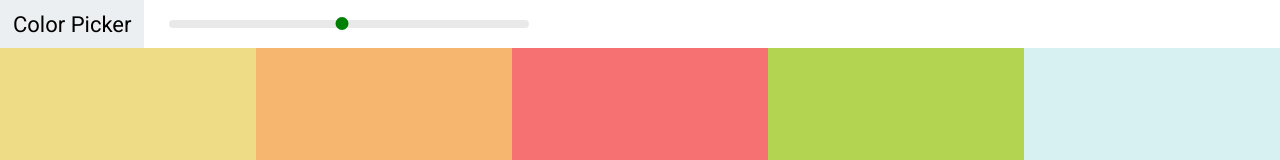
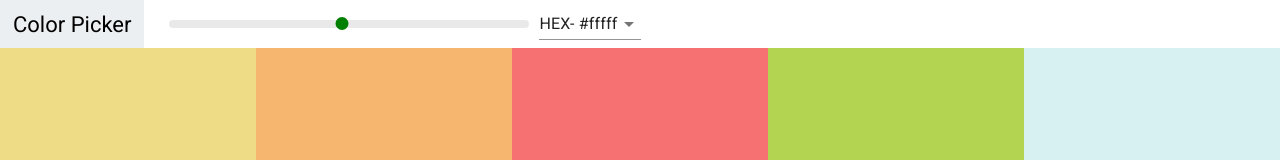
Before and after one commit to samanth619/FlatUI-clone, a React (Create React App) app: page / in a window 1280 px wide. Shown: the top 160 px of the page. Built offline with nearby package versions, Linux system fonts and the light colour scheme.

Commit message:
Adding Select Input to choose color-code format

```diff
--- a/package.json
+++ b/package.json
@@ -3,6 +3,7 @@
   "version": "0.1.0",
   "private": true,
   "dependencies": {
+    "@material-ui/core": "^4.11.4",
     "@testing-library/jest-dom": "^5.14.1",
     "@testing-library/react": "^11.2.7",
     "@testing-library/user-event": "^12.8.3",
--- a/src/Navbar.js
+++ b/src/Navbar.js
@@ -1,9 +1,21 @@
 import React, { Component } from 'react'
 import Slider from 'rc-slider';
+import Select from '@material-ui/core/Select';
+import MenuItem from '@material-ui/core/MenuItem';
 import 'rc-slider/assets/index.css';
 import './Navbar.css';
 
 export default class Navbar extends Component {
+    constructor(props){
+        super(props);
+        this.state = {format:"hex"};
+        this.handleSelect = this.handleSelect.bind(this);
+    }
+    handleSelect(e){
+        this.setState({format:e.target.value},()=>{
+            this.props.handleChange(this.state.format);
+        });
+    }
     render() {
         const {level,changeLevel} = this.props;
         return (
@@ -22,6 +34,13 @@ export default class Navbar extends Component {
                  />
                  </div>
                </div>
+               <div className="select-container">
+                     <Select value={this.state.format} onChange={this.handleSelect}>
+                         <MenuItem value="hex">HEX- #fffff</MenuItem>
+                         <MenuItem value="rgb">RGB- #255,255,255</MenuItem>
+                         <MenuItem value="rgba">RGBA- #255,255,255,1</MenuItem>
+                     </Select>
+                 </div>
             </header>
         )
     }
--- a/src/Palette.js
+++ b/src/Palette.js
@@ -6,23 +6,28 @@ import "./Palette.css";
 class Palette extends Component {
     constructor(props){
         super(props);
-        this.state = {level:500};
+        this.state = {level:500,format:"hex"};
         this.changeLevel = this.changeLevel.bind(this);
+        this.changeFormat = this.changeFormat.bind(this);
     }
 
     changeLevel(level){
         this.setState({level});
     }
 
+    changeFormat(val){
+        this.setState({format:val});
+    }
+
     render() {
         const {colors} = this.props.palette;
-        const {level} = this.state;
+        const {level,format} = this.state;
         const colorBoxes = colors[level].map(color=>(
-            <ColorBox key={color.id} background={color.hex} name={color.name} />
+            <ColorBox key={color.id} background={color[format]} name={color.name} />
         ));
         return (
             <div className="Palette">
-              <Navbar level={level} changeLevel={this.changeLevel} />
+              <Navbar level={level} changeLevel={this.changeLevel} handleChange={this.changeFormat}/>
               <div className="Palette-colors">{colorBoxes}</div>
             </div>
         );
--- a/src/colorHelper.js
+++ b/src/colorHelper.js
@@ -20,7 +20,7 @@ function generatePalette(starterPalette){
                id:color.name.toLowerCase().replace(/ /g,"-"),
                hex:scale[i],
                rgb:chroma(scale[i]).css(),
-               rgba:chroma(scale[i]).css().replace("rgba","rgba").replace(")",",1.0)")
+               rgba:chroma(scale[i]).css().replace("rgbq    ","rgba").replace(")",",1.0)")
            });
        }
     }
```
Also changed, not shown: 1 other file (tests, documents, lock files or other folders).
